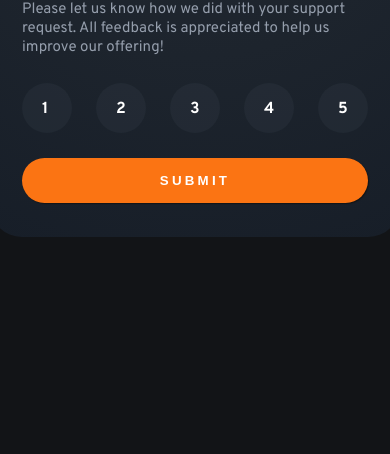
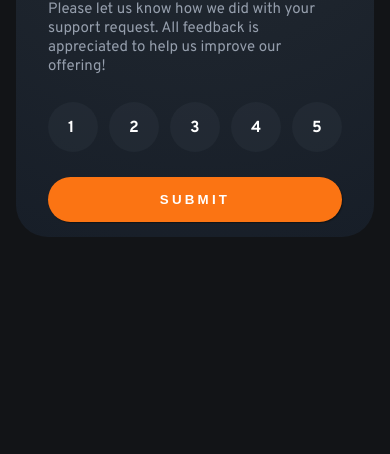
Before and after one commit to llr3v0ll/frontend-mentor-interactive-rating, a plain HTML site: page index.html in a window 390 px wide. Shown: the part 390-844 px from the top of the page. Drawn offline with Linux system fonts and the light colour scheme.

Commit message:
add mobile view margin and main width

```diff
--- a/style.css
+++ b/style.css
@@ -16,13 +16,14 @@ body {
 main {
   background: radial-gradient(circle at top, #232a32, #171e28);
   border-radius: 2rem;
-  width: 410px;
+  max-width: 410px;
   height: 410px;
   padding: 2rem;
   box-sizing: border-box;
   color: hsl(217, 12%, 63%);
   display: flex;
   flex-direction: column;
+  margin: 0 1rem;
 }
 h1 {
   color: hsl(0, 0%, 100%);
```
